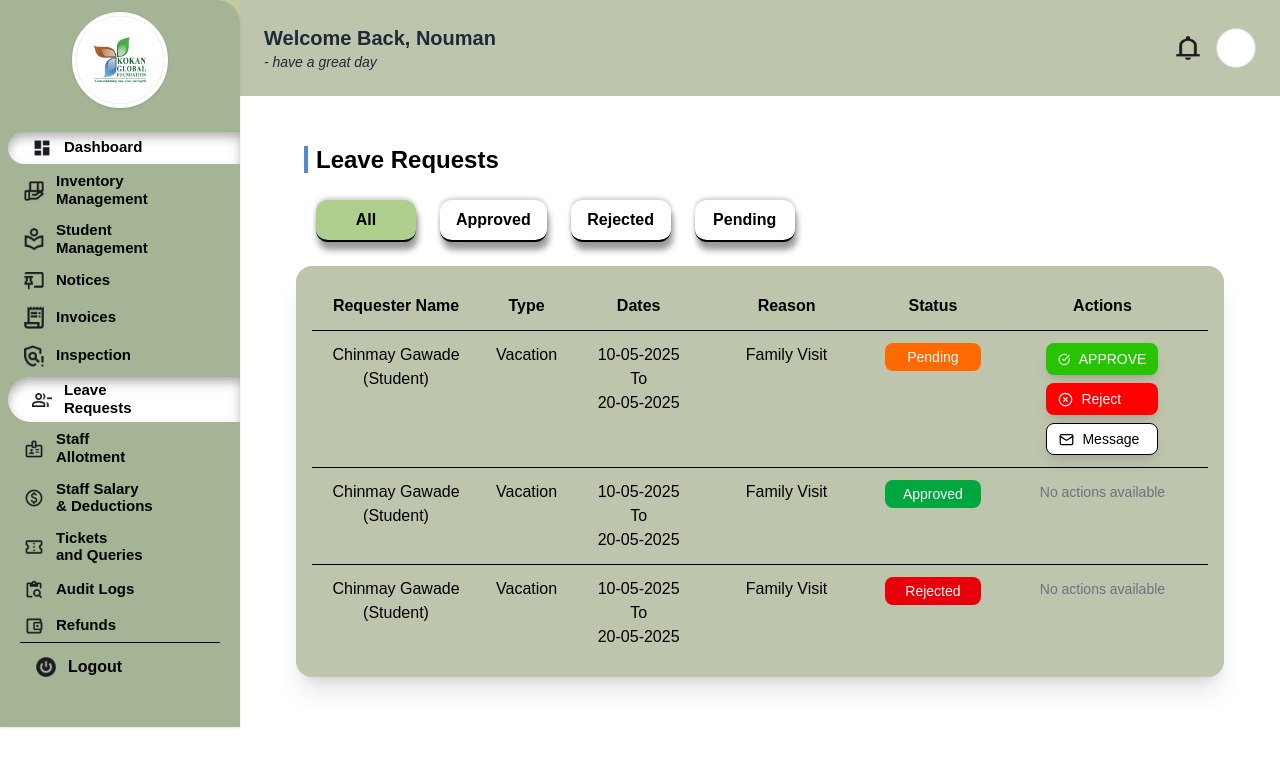
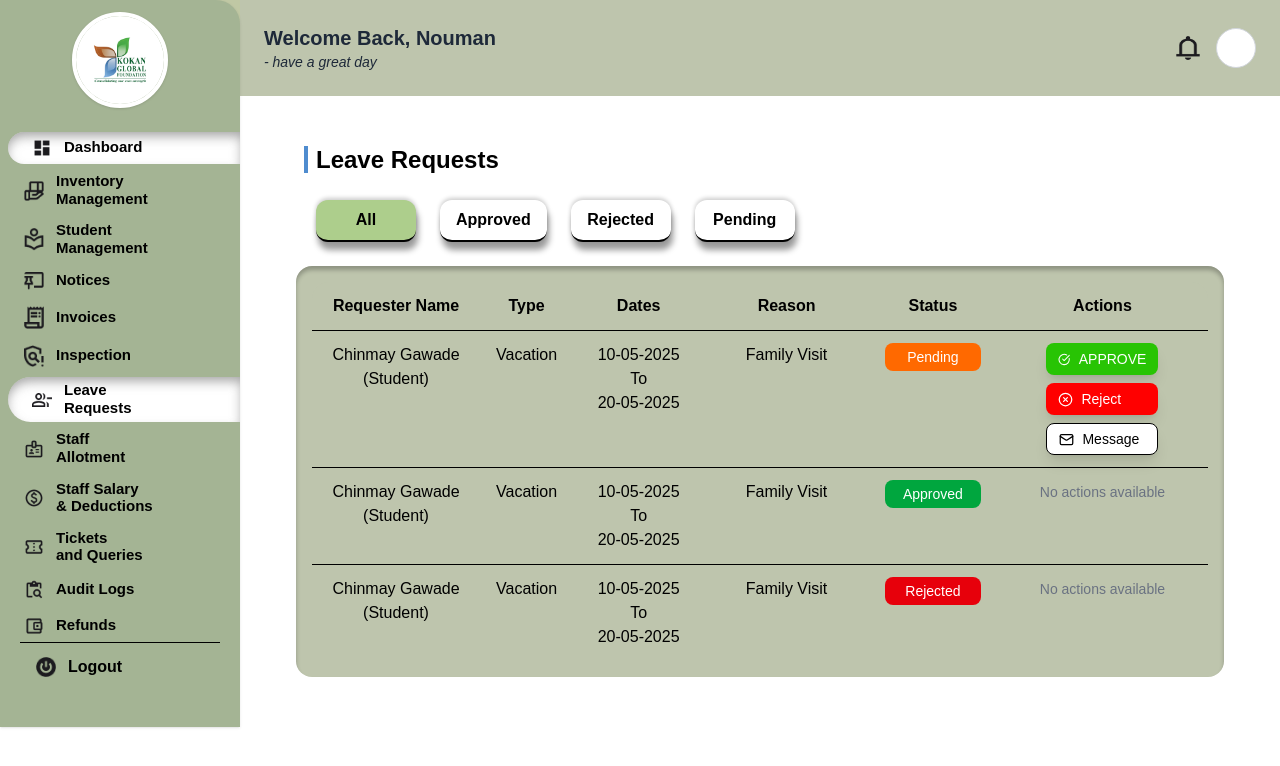
Before and after one commit to dev-nexcore/HM_ADMIN, a Next.js app: page /leave-requests in a window 1280 px wide. Shown: the top 766 px of the page. Built offline with nearby package versions, Linux system fonts and the light colour scheme.

Commit message:
Update shadow style for LeaveRequests section

```diff
--- a/src/components/adminleaves/LeaveRequests.jsx
+++ b/src/components/adminleaves/LeaveRequests.jsx
@@ -112,7 +112,7 @@ export default function LeaveRequestsPage() {
         ))}
       </div>
 
-      <section className="bg-[#BEC5AD] rounded-2xl p-4 shadow-xl">
+      <section className="bg-[#BEC5AD] rounded-2xl p-4 shadow-[0px_4px_4px_0px_#00000040_inset]">
         <div className="overflow-x-auto">
           <table className="min-w-full text-black text-sm md:text-base table-fixed">
             <thead>
```
